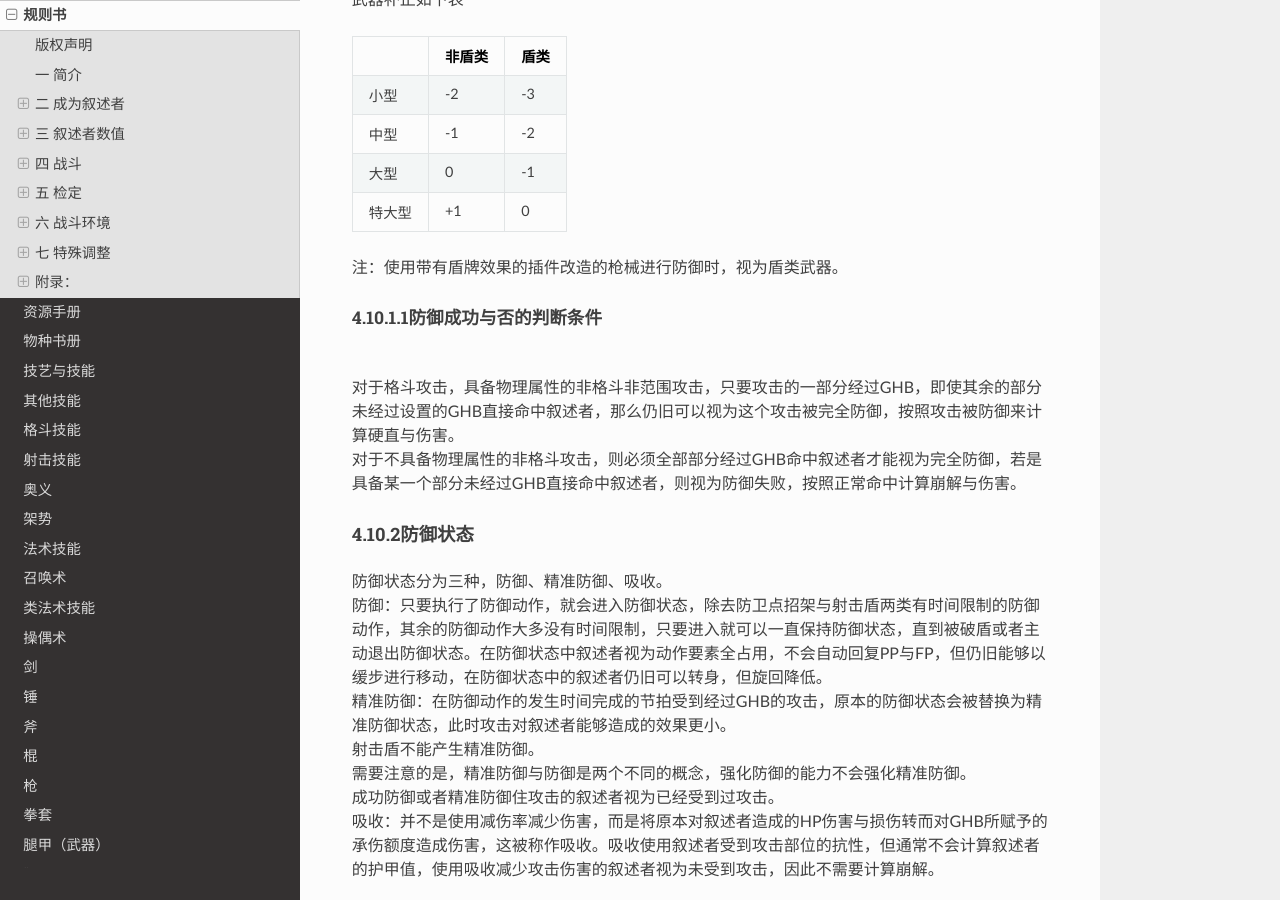
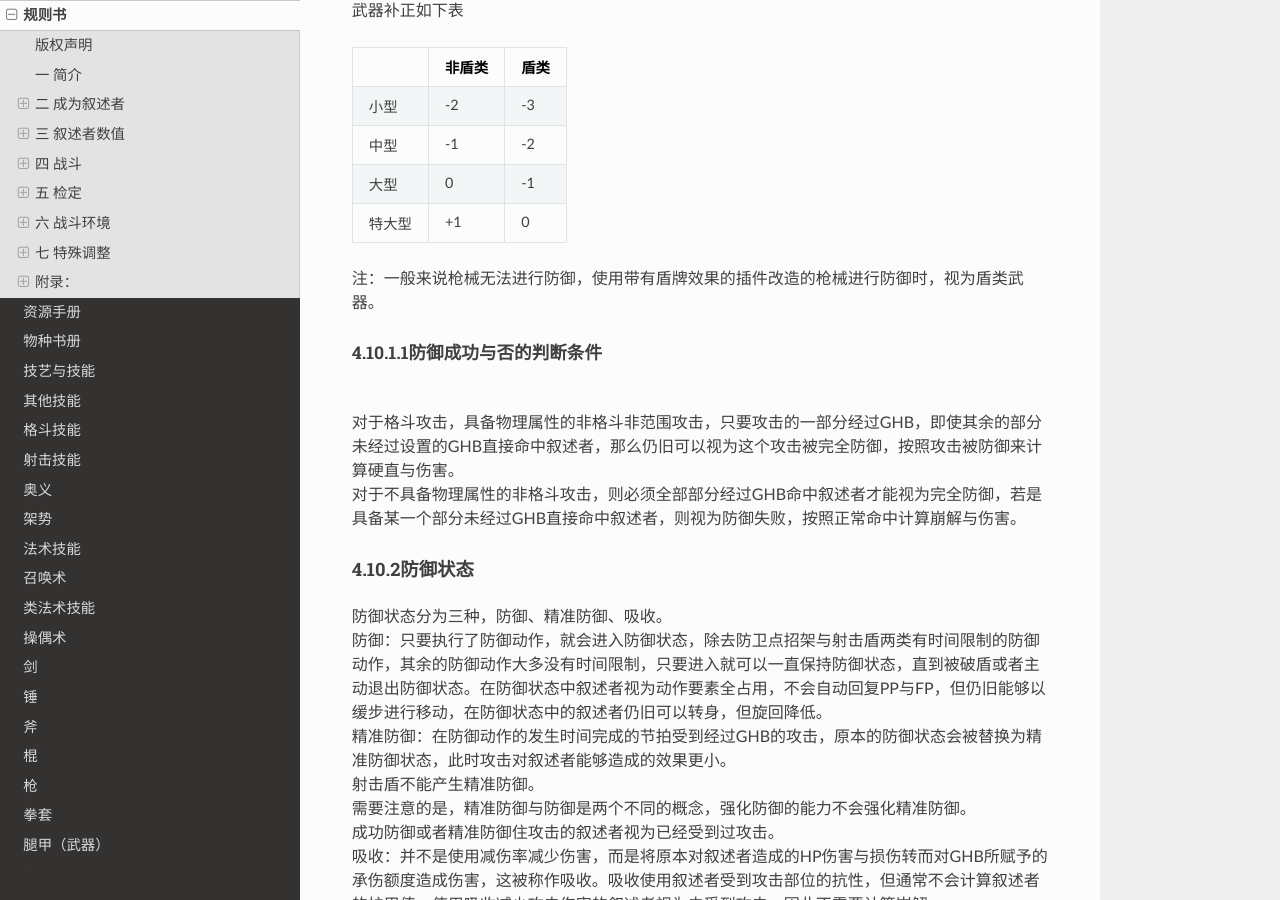
Before and after one commit to DDCQA/LOSV1Docs-, a Sphinx documentation site: the page built from source/RulesBook.md, in a window 1280 px wide and 900 px high, scrolled down 34452 px. Built offline with Sphinx 7.4.7 and the Read the Docs theme 2.0.0, drawn with Linux system fonts in a browser that asks for light colours; some of the changed text lies outside the part shown.

Commit message:
Update RulesBook.md

```diff
--- a/source/RulesBook.md
+++ b/source/RulesBook.md
@@ -475,12 +475,16 @@
 叙述者本身崩解使用力量属性进行崩解的累积。<br/>
 力量累积值计算方式如下：<br/>
 
+
+
 | 区间    | 对应累积值 |
 | ------- | ---------- |
 | 0-30    | 0.08       |
 | 31-90   | 0.16       |
 | 91-150  | 0.2        |
 | 151-210 | 0.1        |
+
+
 #### 3.2.22稳定值
 
 稳定值是叙述者受到攻击时仍旧保持自身中线稳定的能力。稳定值越高的叙述者，能够在接下攻击后越快的反击。<br/>
@@ -492,6 +496,8 @@
 | 0-30     | 0.08             |
 | 31-90    | 0.16             |
 | 91-150   | 0.2              |
+
+
 
 稳定值会因为自身进行动作、受到攻击而暂时性的上升，并且在自身激昂状态的每个节拍，或者其他单位的整个激昂状态中满足条件后回复。<br/>
 当稳定值归零时，叙述者的接下来三个节拍将会陷入完全无法行动的状态。<br/>
@@ -520,6 +526,8 @@
 | 61-120  | 1.2        |
 | 121-180 | 1.5        |
 | 181-210 | 2          |
+
+
 
 #### 3.2.26基础暴击率
 
@@ -1041,7 +1049,7 @@
 | 大型   | 0      | -1   |
 | 特大型 | +1     | 0    |
 
-注：使用带有盾牌效果的插件改造的枪械进行防御时，视为盾类武器。<br/>
+注：一般来说枪械无法进行防御，使用带有盾牌效果的插件改造的枪械进行防御时，视为盾类武器。<br/>
 
 ##### 4.10.1.1防御成功与否的判断条件<br/>
 对于格斗攻击，具备物理属性的非格斗非范围攻击，只要攻击的一部分经过GHB，即使其余的部分未经过设置的GHB直接命中叙述者，那么仍旧可以视为这个攻击被完全防御，按照攻击被防御来计算硬直与伤害。<br/>
```
